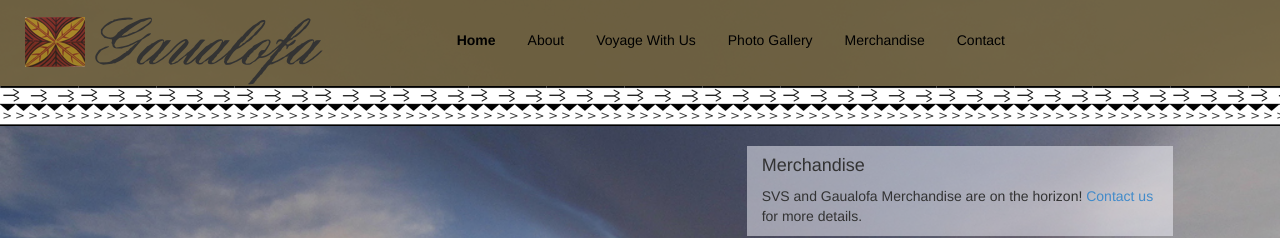
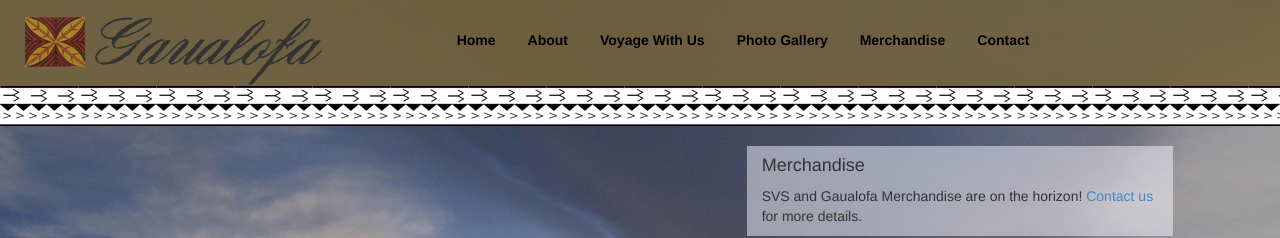
Before and after one commit to pierrel/jgaualofa, a Jekyll site: the page built from merchandise.html, in a window 1280 px wide. Shown: the top 238 px of the page. Built offline with Jekyll 4.4.1, drawn with Linux system fonts in a browser that asks for light colours.

Commit message:
Update default.html

```diff
--- a/_layouts/default.html
+++ b/_layouts/default.html
@@ -24,11 +24,11 @@
           <nav>
             <ul class="nav nav-pills">
               <li {% if page.name | downcase | replace:'.html','' == "home" %}class="active"{% endif %}><a href="index.html">Home</a></li>
-              <li {% if page.name == "about" %}class="active"{% endif %}><a href="about.html">About</a></li>
-              <li {% if page.name == "voyage_with_us" %}class="active"{% endif %}><a href="voyage_with_us.html">Voyage With Us</a></li>
-              <li {% if page.name == "photo_gallery" %}class="active"{% endif %}><a href="photo_gallery.html">Photo Gallery</a></li>
-              <li {% if page.name == "merchandise" %}class="active"{% endif %}><a href="merchandise.html">Merchandise</a></li>
-              <li {% if page.name == "contact" %}class="active"{% endif %}><a href="contact.html">Contact</a></li>
+              <li {% if page.name | downcase | replace:'.html','' == "about" %}class="active"{% endif %}><a href="about.html">About</a></li>
+              <li {% if page.name | downcase | replace:'.html','' == "voyage_with_us" %}class="active"{% endif %}><a href="voyage_with_us.html">Voyage With Us</a></li>
+              <li {% if page.name | downcase | replace:'.html','' == "photo_gallery" %}class="active"{% endif %}><a href="photo_gallery.html">Photo Gallery</a></li>
+              <li {% if page.name | downcase | replace:'.html','' == "merchandise" %}class="active"{% endif %}><a href="merchandise.html">Merchandise</a></li>
+              <li {% if page.name | downcase | replace:'.html','' == "contact" %}class="active"{% endif %}><a href="contact.html">Contact</a></li>
             </ul>
           </nav>
         </div>
```
